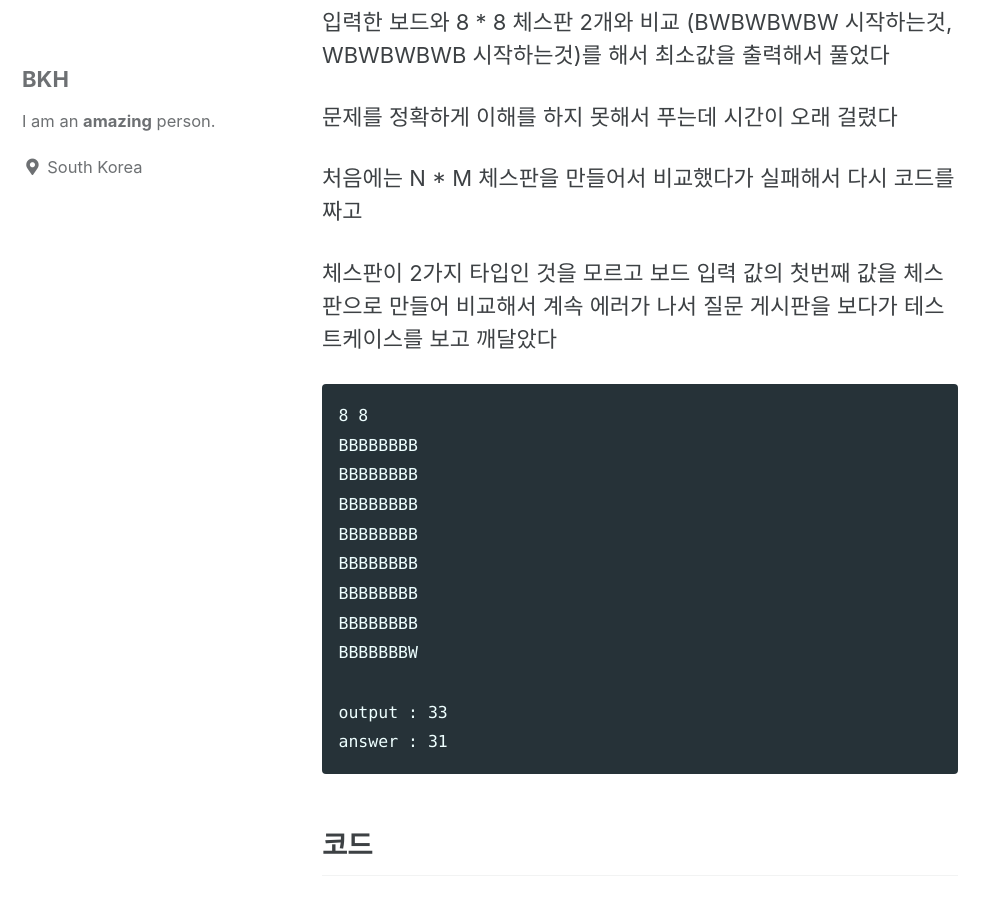
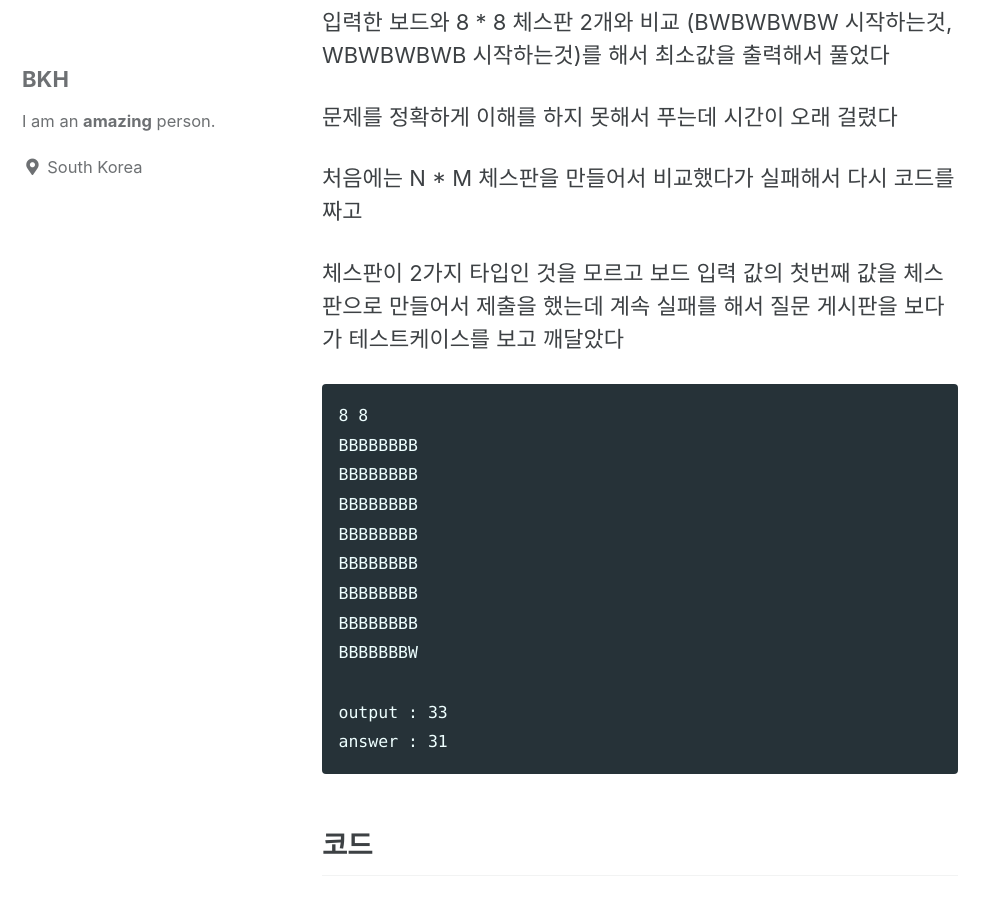
Before and after one commit to wizd100/wizd100.github.io, a Jekyll site: the page built from _posts/2020-10-06-boj-1018-java.md, in a window 1280 px wide and 900 px high, scrolled down 457 px. Shown: the whole window, without its empty margins (0-998 px from the left). Built offline with Jekyll 4.4.1, drawn with Linux system fonts in a browser that asks for light colours; cached includes are drawn as plain includes; comment, search, counter and statistics services are not loaded.

Commit message:
어색한 문장을 수정

````diff
--- a/_posts/2020-10-06-boj-1018-java.md
+++ b/_posts/2020-10-06-boj-1018-java.md
@@ -17,7 +17,7 @@ comments: true
 
 처음에는 N * M 체스판을 만들어서 비교했다가 실패해서 다시 코드를 짜고
 
-체스판이 2가지 타입인 것을 모르고 보드 입력 값의 첫번째 값을 체스판으로 만들어 비교해서 계속 에러가 나서  질문 게시판을 보다가 테스트케이스를 보고 깨달았다
+체스판이 2가지 타입인 것을 모르고 보드 입력 값의 첫번째 값을 체스판으로 만들어서 제출을 했는데 계속 실패를 해서 질문 게시판을 보다가 테스트케이스를 보고 깨달았다
 
 ```
 8 8
````
